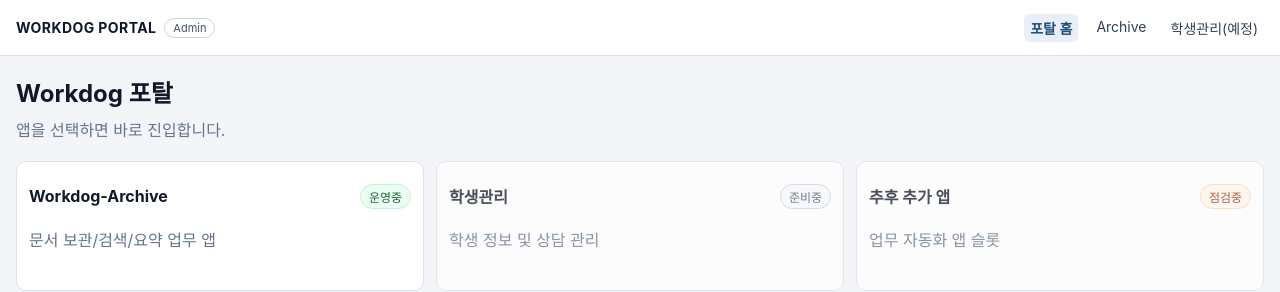
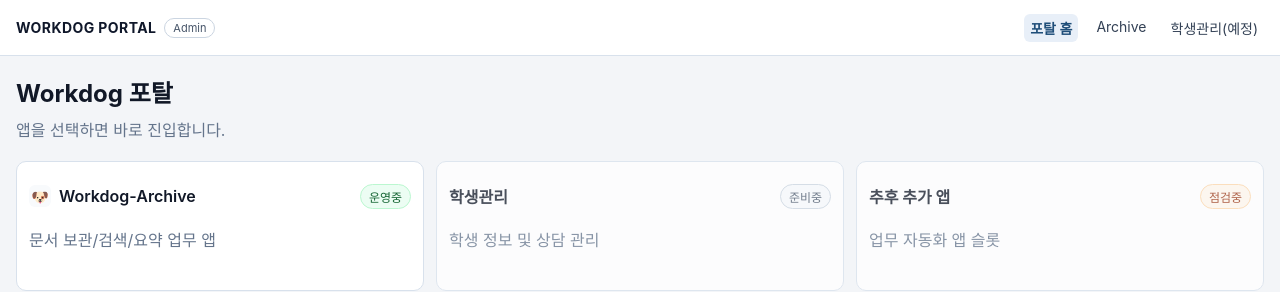
Before and after one commit to baggam-dev/workdog-archive-web, a React (Vite) app: page / in a window 1280 px wide. Shown: the top 292 px of the page. Built offline with nearby package versions, Linux system fonts and the light colour scheme; no server answers.

Commit message:
feat: add app icons to portal launcher tiles (workdog dog icon)

```diff
--- a/src/App.css
+++ b/src/App.css
@@ -104,6 +104,8 @@
 .app-grid { display:grid; grid-template-columns:repeat(3, minmax(0, 1fr)); gap:var(--space-3); }
 .app-card { border:1px solid var(--line-default); border-radius:var(--radius-lg); background:var(--bg-surface); padding:var(--space-3); display:grid; gap:var(--space-2); min-height:130px; }
 .app-card-top { display:flex; align-items:center; justify-content:space-between; gap:var(--space-2); }
+.app-title-wrap { display:inline-flex; align-items:center; gap:8px; font-weight:600; }
+.app-icon { width:22px; height:22px; display:inline-flex; align-items:center; justify-content:center; border-radius:6px; background:var(--bg-subtle); font-size:14px; }
 .app-card-link { text-decoration:none; color:inherit; transition:all .15s ease; }
 .app-card-link:hover { border-color:var(--brand-500); background:var(--brand-100); }
 .app-card-disabled { opacity:.75; }
--- a/src/components/portal/AppCard.jsx
+++ b/src/components/portal/AppCard.jsx
@@ -27,7 +27,7 @@
   return (
     <Link className="app-card app-card-link" to={app.to || '/'}>
       <div className="app-card-top">
-        <strong>{app.name}</strong>
+        <strong className="app-title-wrap"><span className="app-icon" aria-hidden="true">{app.icon || '📦'}</span>{app.name}</strong>
         <StatusBadge status={app.status} />
       </div>
       <p className="muted">{app.desc}</p>
--- a/src/pages/PortalHomePage.jsx
+++ b/src/pages/PortalHomePage.jsx
@@ -4,6 +4,7 @@
 const apps = [
   {
     key: 'archive',
+    icon: '🐶',
     name: 'Workdog-Archive',
     desc: '문서 보관/검색/요약 업무 앱',
     status: '운영중',
@@ -11,6 +12,7 @@
   },
   {
     key: 'students',
+    icon: '🎓',
     name: '학생관리',
     desc: '학생 정보 및 상담 관리',
     status: '준비중',
@@ -18,6 +20,7 @@
   },
   {
     key: 'app3',
+    icon: '🧩',
     name: '추후 추가 앱',
     desc: '업무 자동화 앱 슬롯',
     status: '점검중',
```
